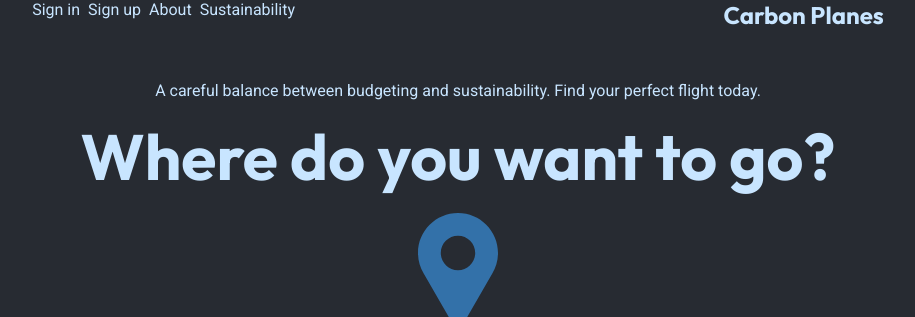
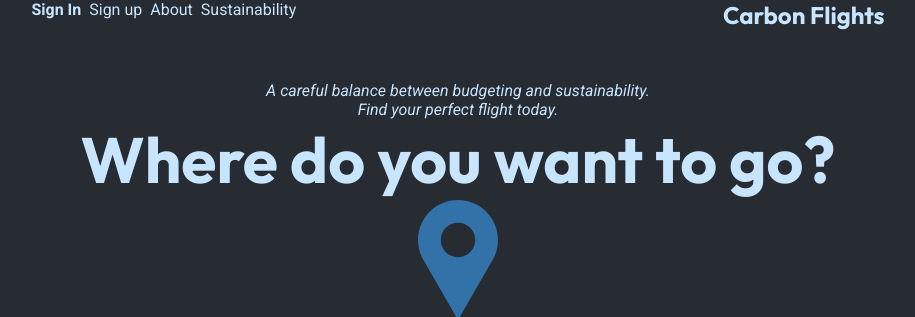
Before and after one commit to lahg1103/hacktx23, a Flask app: page / in a window 1280 px wide. Shown: the top 317 px of the page, without its empty margins (182-1097 px from the left). Run offline with Flask 3, Linux system fonts and the light colour scheme; some libraries are stand-ins or nearby versions.

Commit message:
basic webpage

```diff
--- a/static/css/main.css
+++ b/static/css/main.css
@@ -35,8 +35,8 @@ a, a:visited, a:active {
     display: flex;
 }
 .flex-c {
-    display: flex;
-    flex-direction: column;
+    display:flex;
+    flex-direction:column;
 }
 .white-text {
     color: var(--font-blue);
@@ -63,15 +63,17 @@ nav ul {
 
 /* landing */
 #landing {
-    gap: 16px;
+    gap: 10%;
     align-items: center;
     margin-top: 4%;
     position: relative;
+    height: fit-content;
 }
 #map {
     clip-path: circle(40%);
     height: 100%;
     width: 100%;
+    text-align:  center;
 }
 .hero-container p {
     margin: 2% 0;
--- a/templates/googleTest.html
+++ b/templates/googleTest.html
@@ -15,7 +15,7 @@
         padding: 0;
         }
     </style>
-    <title>Carbon Planes</title>
+    <title>Carbon Flights</title>
         <meta charset="UTF-8">
         <meta name="viewport" content="width=device-width, initial-scale=1" />
         <link rel="preconnect" href="https://fonts.googleapis.com">
@@ -30,21 +30,36 @@
   <body>
     <nav class="flex-r">
         <ul class="flex-r">
-            <li><a href="/user/sign-in">Sign in</a></li>
+            <li><a href="/user/sign-in" ><strong>Sign In</strong></a></li>
             <li><a href="/user/create-user">Sign up</a></li>
             <li><a href="#stats">About</a></li>
             <li><a href="#facts">Sustainability</a></li>
         </ul>
-        <h1>Carbon Planes</h1>
+        <h1>Carbon Flights</h1>
     </nav>
     <section id="landing" class="flex-c">
-        <p class="white-text center">A careful balance between budgeting and sustainability. Find your perfect flight today.</p>
+
+        <p class="white-text center"><em>A careful balance between budgeting and sustainability.<br> Find your perfect flight today.</em></p>
         <h2 class="hero">Where do you want to go?</h2>
-        <img id="pin" alt="icon of pin" src="{{ url_for('static', filename='images/pin.svg') }}" width="80">
+        <img  id="pin" alt="icon of pin" src="{{ url_for('static', filename='images/pin.svg') }}" width="80">
 
     </section>
+
     <div id="map"></div>
+    <section class="center" style=" height: fit-content ; color: white;">
+      <div id="fo">
+        <form action="" method="post" style="font-size: x-large; padding-bottom: 1%;">
+          <label for="from">From:</label>
+          <input type="date" id="from" name="from" required >
+          <label for="to">To:</label>
+          <input type="date" id="to" name="to" required>
+          <input type="submit" value="Submit" style="font: large; padding: .5%; align-self: center; margin-left: 2%;">
+      </form>
+      </div>
+    </section>
+
     <section id="stats" class="center">
+
         <h2>The average flight emits</h2>
         <h3>90kg of CO2 per passenger per hour.</h3>
         <h2>On average global aviation emissions are around</h2>
@@ -78,7 +93,7 @@
         });
         // Create the initial InfoWindow.
         let infoWindow = new google.maps.InfoWindow({
-            content: "Click the map to get Lat/Lng!",
+            content: "Choose Your Destination!",
             position: myLatlng,
         });
 
```
